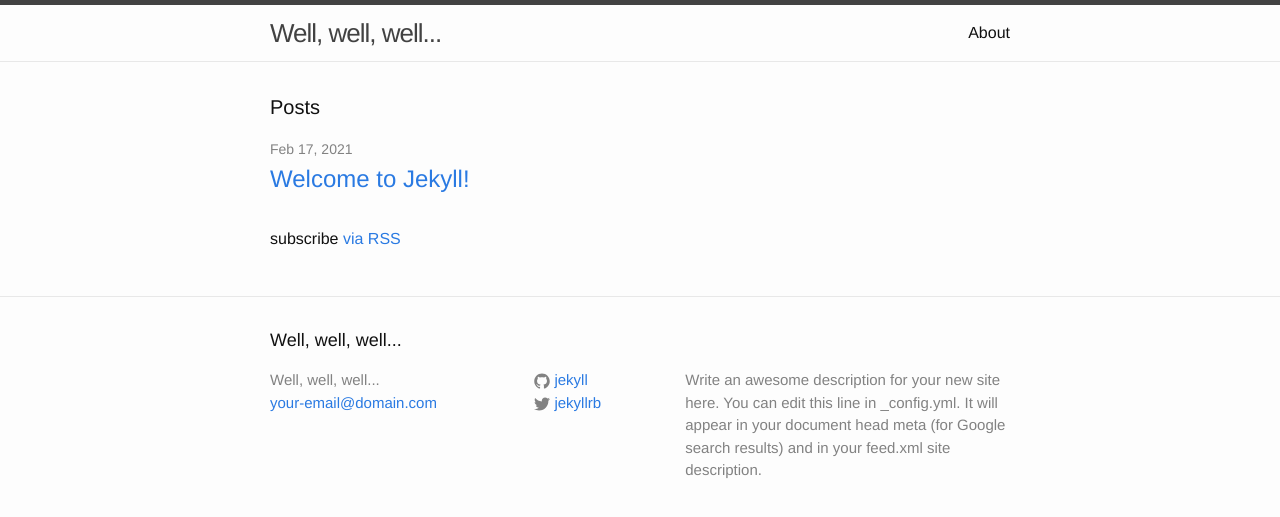
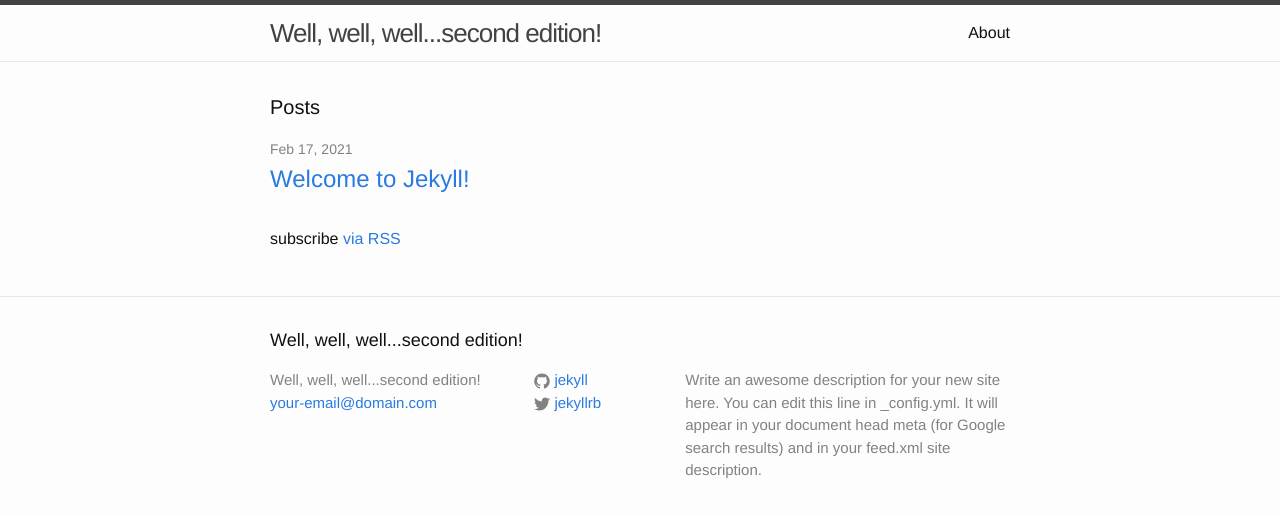
Before and after one commit to kristinautas/project1, a Jekyll site: the page built from index.html, in a window 1280 px wide. Shown: the top 517 px of the page. Built offline with Jekyll 4.4.1, drawn with Linux system fonts in a browser that asks for light colours.

Commit message:
Changed the site page for the second time and added Readme.md file

```diff
--- a/_config.yml
+++ b/_config.yml
@@ -6,7 +6,7 @@
 # 'jekyll serve'. If you change this file, please restart the server process.
 
 # Site settings
-title: Well, well, well...
+title: Well, well, well...second edition!
 email: your-email@domain.com
 description: > # this means to ignore newlines until "baseurl:"
   Write an awesome description for your new site here. You can edit this
```
Also changed, not shown: Readme.md (added), 4 other files.
